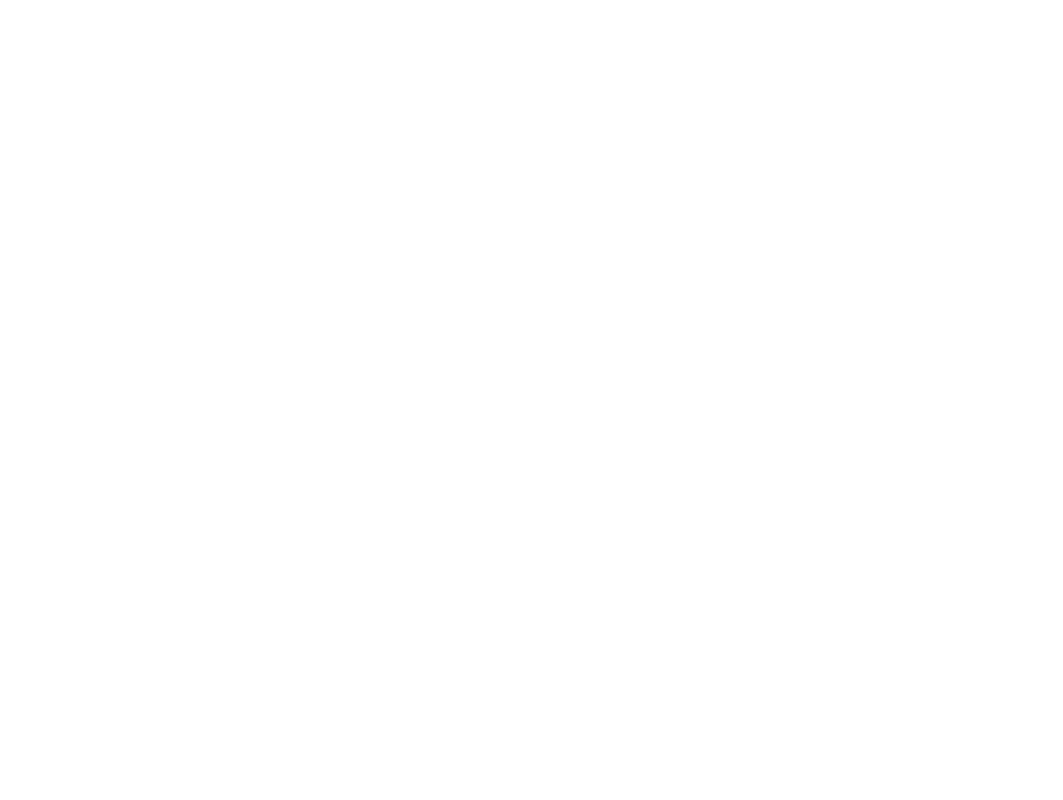
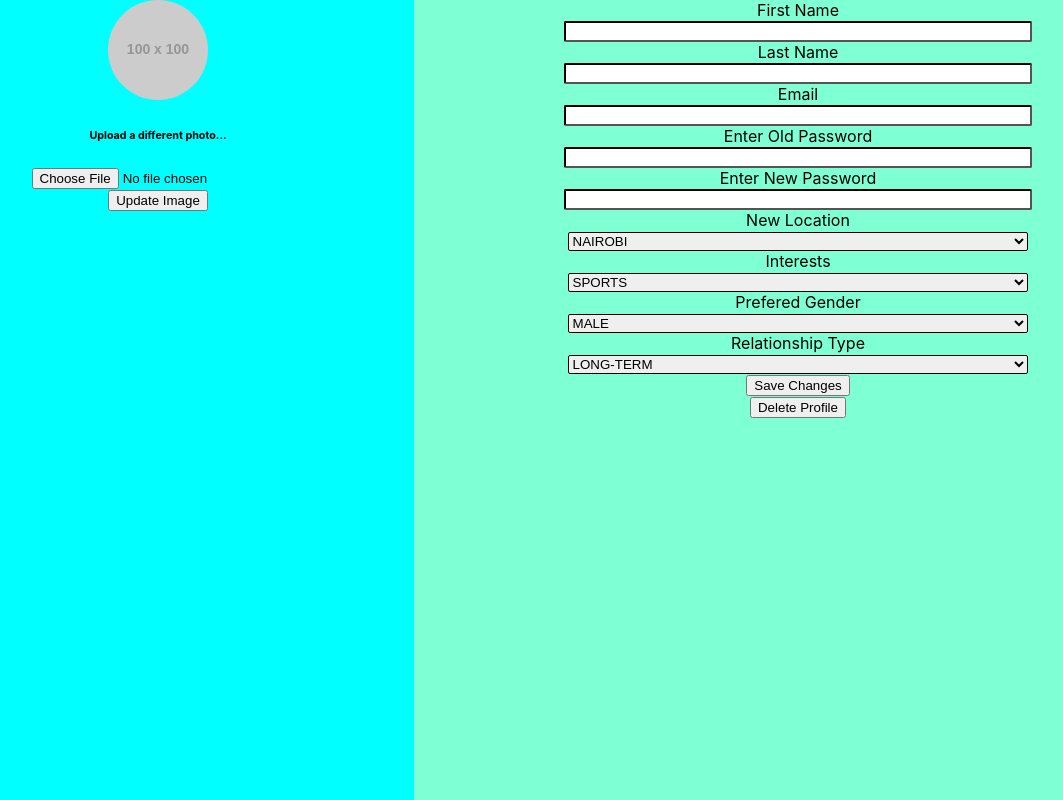
Before and after one commit to calvin-arieri/let-s-connect, a React (Create React App) app: page / in a window 1280 px wide. Shown: the whole page, without its empty margins (98-1161 px from the left). Built offline with nearby package versions, Linux system fonts and the light colour scheme; no server answers.

Commit message:
Patching profile working

```diff
--- a/db.json
+++ b/db.json
@@ -1,6 +1,5 @@
 {
- "profiles" : [
-
+  "profiles": [
     {
       "fName": "calvin",
       "lname": "Arieri",
@@ -17,7 +16,6 @@
       "email": "morebucalvin@gmail",
       "password": "************",
       "id": 1
-  },
+    }
   ]
-
 }
--- a/src/App.js
+++ b/src/App.js
@@ -1,4 +1,5 @@
 import "./App.css";
+import UpdateProfile from "./components/UpdateProfile";
 
 function App() {
   //   function handleSignUp() {
@@ -6,7 +7,13 @@ function App() {
   //   console.log("User signed up successfully!");
   // }
 
-  return <div className="App"></div>;
+  return (
+    <div className="App">
+      {/* <HomePage /> */}
+
+      <UpdateProfile />
+    </div>
+  );
 }
 
 export default App;
--- a/src/components/UpdateProfile.js
+++ b/src/components/UpdateProfile.js
@@ -1,63 +1,119 @@
+import { useEffect, useState } from "react";
 import "./updateProfile.css";
 function UpdateProfile() {
+  const [profiles, setProfiles] = useState([]);
+  const [fName, setFName] = useState(profiles.fName);
+  const [lname, setLName] = useState(profiles.lname);
+  const [email, setEmail] = useState(profiles.email);
+  const [password, setPassword] = useState(profiles.password);
+  const [location, setLocation] = useState(profiles.location);
+  const [interest, setInterest] = useState(profiles.interest);
+  const [pGender, setPGender] = useState(profiles.pGender);
+  const [type, setType] = useState(profiles.type);
+
+  useEffect(() => {
+    fetch("https://lets-connect-bryn.onrender.com/profiles/1")
+      .then((r) => r.json())
+      .then((profile) => setProfiles(profile));
+  }, []);
+
+  console.log(profiles);
+
+  function updating(e, id) {
+    e.preventDefault();
+    const updateProfile = {
+      fName: fName,
+      lname: lname,
+      email: email,
+      password: password,
+      location: location,
+      interest: interest,
+      pGender: pGender,
+      type: type,
+    };
+
+    console.log(updateProfile);
+
+    fetch(`https://lets-connect-bryn.onrender.com/profiles/${id}`, {
+      method: "PATCH",
+      headers: {
+        "Content-Type": "application/json",
+      },
+      body: JSON.stringify(updateProfile),
+    })
+      .then((res) => res.json())
+      .then((profiles) => setProfiles(profiles));
+  }
+
   return (
     <div className="updateProfile">
       <div className="updatePhoto">
-        <img src="//placehold.it/100" class="avatar img-circle" alt="avatar" />
+        <img src="//placehold.it/100" className="avatar img-circle" alt="avatar" />
         <h6>Upload a different photo...</h6>
-        <input type="file" class="form-control"></input>
+        <input type="file" className="form-control"></input>
         <br />
         <button>Update Image</button>
       </div>
+
       <div className="updateInfo">
-        <form action="">
+        <form>
           <label for="fName">First Name</label>
           <br />
-          <input type="text" id="fName" name="fName" />
+          <input type="text" id="fName" name="fName" value={fName} onChange={(e) => setFName(e.target.value)} />
           <br />
           <label for="lname">Last Name</label>
           <br />
-          <input type="text" id="lname" name="lname" />
+          <input type="text" id="lname" name="lname" value={lname} onChange={(e) => setLName(e.target.value)} />
           <br />
           <label for="email">Email</label>
           <br />
-          <input type="text" id="email" name="email" />
+          <input type="text" id="email" name="email" value={email} onChange={(e) => setEmail(e.target.value)} />
           <br />
           <label for="password">Enter Old Password</label>
           <br />
-          <input type="text" id="password" name="password" />
+          <input type="text" id="password" name="password" value={password} onChange={(e) => setPassword(e.target.value)} />
           <br />
           <label for="password">Enter New Password</label>
           <br />
-          <input type="text" id="password" name="password" />
+          <input type="text" id="password" name="password" value={password} onChange={(e) => setPassword(e.target.value)} />
           <br />
           <label for="location">New Location</label>
           <br />
-          <input type="text" id="location" name="location" />
+          <select name="location" id="location" value={location} onChange={(e) => setLocation(e.target.value)}>
+            <option value="nairobi">NAIROBI</option>
+            <option value="mombasa">MOMBASA</option>
+            <option value="kisumu">KISUMU</option>
+            <option value="eldoret">ELDORET</option>
+          </select>
           <br />
           <label for="interest">Interests</label>
           <br />
-          <input type="text" id="interest" name="interest" />
+          <select name="interest" id="interest" value={interest} onChange={(e) => setInterest(e.target.value)}>
+            <option value="sports">SPORTS</option>
+            <option value="cooking">COOKING</option>
+            <option value="reading">READING</option>
+            <option value="movies">MOVIES</option>
+            <option value="gaming">GAMING</option>
+            <option value="parting">PARTING</option>
+          </select>
           <br />
           <label for="pGender">Prefered Gender</label>
           <br />
-          <select name="pGender" id="pGender">
-            <option value="male">Male</option>
-            <option value="female">Female</option>
-            <option value="both">Both</option>
+          <select name="pGender" id="pGender" value={pGender} onChange={(e) => setPGender(e.target.value)}>
+            <option value="male">MALE</option>
+            <option value="female">FEMALE</option>
+            <option value="both">BOTH</option>
           </select>
           <br />
           <label for="type">Relationship Type</label>
           <br />
-          <select name="type" id="type">
-            <option value="longterm">Long Term</option>
-            <option value="shortterm">Short Term</option>
-            <option value="friendship">Friendship</option>
-            <option value="fwb">Friends With Benefits</option>
-            <option value="other">Other</option>
+          <select name="type" id="type" value={type} onChange={(e) => setType(e.target.value)}>
+            <option value="longterm">LONG-TERM</option>
+            <option value="shortterm">SHORT-TERM</option>
+            <option value="friendship">FRIENDSHIP</option>
           </select>
           <br />
-          <button>Save Changes</button>
+          <button onClick={(e) => updating(e, 1)}>Save Changes</button>
           <br />
           <button>Delete Profile</button>
         </form>
```
Lines whose indentation alone changed are shown as unchanged.
